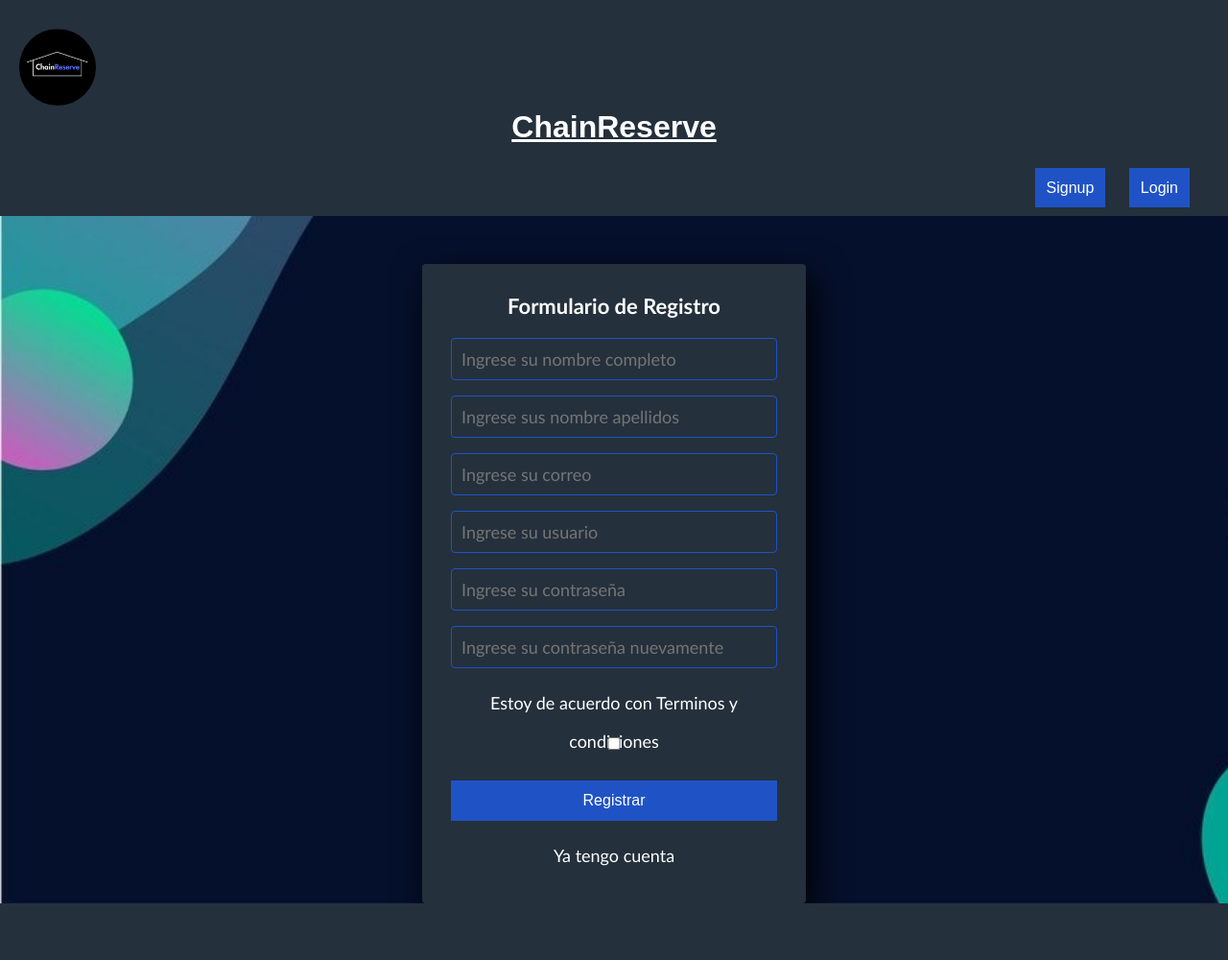
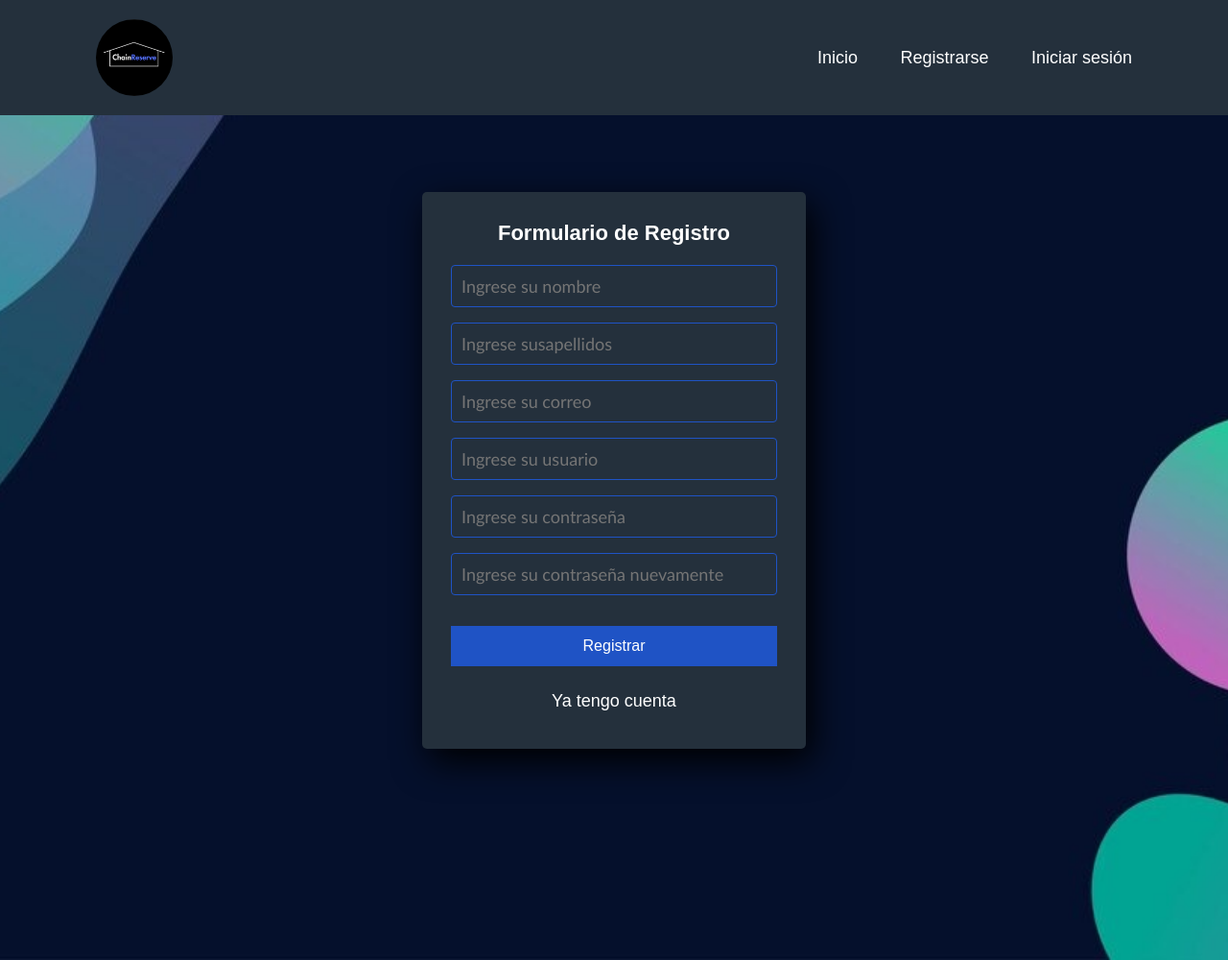
Before and after one commit to AndersonLondonoAvendano/ChainService, a Django app: page /signup/ in a window 1280 px wide. Shown: the whole page at 96% size. Before the commit the page ends 941 px from the top, so only its background shows below. Run offline with Django 5.2, Linux system fonts and the light colour scheme.

Commit message:
[FIX] se modifican estilos del header

```diff
--- a/registroUsers/static/css/styleRegistro.css
+++ b/registroUsers/static/css/styleRegistro.css
@@ -2,24 +2,105 @@
     margin: 0;
     padding: 0;
     box-sizing: border-box;
+    font-family: "Poppins", sans-serif;
 }
 
+/* Home Background */
 body {
-    background-image: url('./fondo.jpg');
+    min-height: 100vh;
+    background: url('./fondo.jpg') no-repeat;
     background-size: cover;
+    background-position: center;
     flex-wrap: wrap;
+    font-family: Arial, sans-serif;
+    margin: 0;
+    padding: 0;
 }
+
+/* Header Styles */
+.header {
+    position: fixed;
+    top: 0;
+    left: 0;
+    width: 100%;
+    padding: 20px 100px;
+    background: #24303c;
+    display: flex;
+    justify-content: space-between;
+    align-items: center;
+    z-index: 100;
+}
+
+/* Logo Styles */
+.logo {
+    font-size: 32px;
+    color: #fff;
+    text-decoration: none;
+    font-weight: 700;
+    width: 80px;
+    height: 80px;
+    border-radius: 80px;
+    margin-right: auto; /* Empuja la barra de navegación a la derecha */
+}
+
+/* Navbar Styles */
+.navbar a {
+    position: relative;
+    font-size: 18px;
+    color: #fff;
+    font-weight: 500;
+    text-decoration: none;
+    margin-left: 40px;
+
+}
+
+.navbar a::before {
+    content: '';
+    position: absolute;
+    top: 100%;
+    left: 0;
+    width: 0;
+    height: 2px;
+    background: #fff;
+    transition: .3s;
+}
+
+.navbar a:hover:before {
+    width: 100%;
+
+}
+
+.Bienvenida{
+    display: flex;
+    flex-direction: column;
+    justify-content: center; /* Centra verticalmente */
+    align-items: center;    /* Centra horizontalmente */
+    min-height: 100vh;      /* Asegura que ocupe al menos la altura completa de la ventana */
+    text-align: center;     /* Centra el texto */
+    margin-top: 140px;      /* Ajusta el margen superior según sea necesario */
+    color: #fff;
+}
+
+section a.hover {
+    color: #1f53c5;
+    text-decoration: line-through;
+}
+
 .menu {
     float: right !important;
   }
+
+.form-container {
+    margin-top: 100px; /* Ajusta este valor según sea necesario */
+}
 
 .form-register {
     width: 400px;
     background: #24303c;
     padding: 30px;
     margin: auto;
-    margin-top: 50px;
-    border-radius: 4px;
+    margin-top: 200px;
+    border-radius: 5px;
     font-family: 'calibri';
     color: white;
     box-shadow: 7px 13px 37px #000;
@@ -81,3 +162,28 @@
     font-size: 16px;
     text-align: center;
 }
+
+.cta {
+    width: 100%;
+    background-color: #1f53c5;
+    border: none;
+    padding: 12px;
+    color: #fff;
+    margin: 16px 0;
+    font-size: 16px;
+    text-align: left;
+    text-decoration: none;
+    margin-top: 0%;
+}
+
+.registrer{
+    text-decoration: none;
+    color: #fff;
+}
+
+footer {
+    background-color: #333;
+    color: #fff;
+    text-align: center;
+    padding: 20px 0;
+}
--- a/registroUsers/templates/home.html
+++ b/registroUsers/templates/home.html
@@ -5,95 +5,21 @@
         <meta charset="UTF-8">
         <meta name="viewport" content="width=device-width, initial-scale=1.0">
         <title>ChainReserve</title>
-        <link rel="stylesheet" type="text/css" href="{% static 'css/styleRegistro.css' %}">
-        <!-- <link rel="stylesheet" type="text/css" href="static\css/styleRegistro.css"> -->
+        <link rel="stylesheet" type="text/css" href="../static/css/styleRegistro.css">
     </head>
     <body>
-    <header>
-        <!-- poner el logo -->
-        <img src="static\css/logo.png" alt="Logo" class="logo">
-        <a href="/" style="color: #fff;"><h1 style="text-align: center;">ChainReserve</h1></a>
-        <br>
-        <br>
-        <nav>
-            <ul>
-                <li></li>
-                <li></li>
-                <div  class="menu">
-                {% if user.is_authenticated %}
-                <li><a href="{% url 'logout' %}" class="cta">Logout</a></li>
-                {% else %}
-                <li><a href="{% url 'signup' %}" class="cta">Signup</a></li>
-                <li><a href="{% url 'login' %}" class="cta">Login</a></li>
-                {% endif %}
-                </div>
-            </ul>
-        </nav>
-    </header>
+        <header class="header">
+            <a  href="{% url 'home' %}" class="logo">
+                <img src="../static/css/logo.png" alt="Logo" class="logo">
+            </a>
 
-    <style>
-        /* Estilos generales */
-body {
-    font-family: Arial, sans-serif;
-    margin: 0;
-    padding: 0;
-}
+            <nav class="navbar">
+                <a href="{% url 'home' %}">Inicio</a>
+                <a href="{% url 'signup' %}" class="">Registrarse</a>
+                <a href="{% url 'login' %}" class="">Iniciar sesión</a>
+            </nav>
+        </header>
 
-.logo{
-    margin-top: 10px;
-    width: 80px;
-    height: 80px;
-    border-radius: 80px;
-}
-
-
-header {
-    background-color:#24303c;
-    color: #fff;
-    padding: 20px;
-}
-nav ul {
-    list-style-type: none;
-    padding: 0;
-}
-
-nav ul li {
-    display: inline;
-    margin-right: 20px;
-}
-
-nav ul li a {
-    color: #fff;
-    text-decoration: none;
-}
-
-
-.cta {
-    width: 100%;
-    background-color: #1f53c5;
-    border: none;
-    padding: 12px;
-    color: #fff;
-    margin: 16px 0;
-    font-size: 16px;
-    text-align: left;
-    text-decoration: none;
-    margin-top: 0%;
-}
-
-footer {
-    background-color: #333;
-    color: #fff;
-    text-align: center;
-    padding: 20px 0;
-}
-.Bienvenida{
-    text-align: center;
-    margin-top: 140px;
-    color:#fff;
-}
-
-    </style>
     {% block content %}
     <section class="Bienvenida">
         {% if user.is_authenticated %}
@@ -104,7 +30,7 @@
         <h2>Bienvenid@ a ChainReserve</h2>
         <p>Descubre e innova en cada una de tus reservas</p>
         <br>
-        <a href="signup/">¡Registrate ahora mismo!</a>
+        <a class="registrer" href="signup/">¡Registrate ahora mismo!</a>
         {% endif %}
 
     </section>
--- a/registroUsers/templates/signin.html
+++ b/registroUsers/templates/signin.html
@@ -5,8 +5,8 @@
     <b style="color: red;">{{error}}</b>
     <h4>Iniciar sesión</h4>
     <form method="POST">
-    <input class="controls" type="text" name="username" id="usuarios"  autocomplete="off"   required placeholder="Ingrese su usuario">
-    <input class="controls" type="password" name="password" id="contraseñas" autocomplete="off" required placeholder="Ingrese su contraseña">
+    <input class="controls" type="text" name="username" id="usuarios"  autocomplete="off"   required placeholder="Ingrese su usuario" title="Usuario">
+    <input class="controls" type="password" name="password" id="contraseñas" autocomplete="off" required placeholder="Ingrese su contraseña" title="Contraseña">
     <button class="bottons" type="submit" value="Iniciar sesión"> Iniciar sesión</button>
     </form>
 
--- a/registroUsers/templates/signup.html
+++ b/registroUsers/templates/signup.html
@@ -6,15 +6,15 @@
     <h4>Formulario de Registro</h4>
     {% csrf_token %}
     <form  method="POST">
-    <input class="controls" type="text" name="first_name" id="nombres"  autocomplete="off" required placeholder="Ingrese su nombre completo" pattern="[A-Za-zàáâäãéèêëíìîïóòôöúùûüñÑ]+">
-    <input class="controls" type="text" name="last_name" id="apellidos"  autocomplete="off" required placeholder="Ingrese sus nombre apellidos" pattern="[A-Za-zàáâäãéèêëíìîïóòôöúùûüñÑ]+">
-    <input class="controls" type="email" name="email" id="correos"   autocomplete="off" required placeholder="Ingrese su correo">
-    <input class="controls" type="text" name="username" id="usuarios"  autocomplete="off"  required placeholder="Ingrese su usuario">
-    <input class="controls" type="password" name="password1"   autocomplete="off" id="contraseña1"required placeholder="Ingrese su contraseña">
-    <input class="controls" type="password" name="password2"   autocomplete="off"id="contraseña2"required placeholder="Ingrese su contraseña nuevamente">
-    <p>Estoy de acuerdo con <a href="#">Terminos y condiciones</a></p> <input class="bottons" type="checkbox" required>
-    <input class="bottons" type="submit" value="Registrar">
-    <p><a href="{% url 'login'%}">Ya tengo cuenta</a></p>
+        <input class="controls" type="text" name="first_name" id="nombres"  autocomplete="off" required placeholder="Ingrese su nombre" title="Nombre" pattern="[A-Za-zàáâäãéèêëíìîïóòôöúùûüñÑ]+">
+        <input class="controls" type="text" name="last_name" id="apellidos"  autocomplete="off" required placeholder="Ingrese susapellidos" title="Apellidos" pattern="[A-Za-zàáâäãéèêëíìîïóòôöúùûüñÑ]+">
+        <input class="controls" type="email" name="email" id="correos"   autocomplete="off" required placeholder="Ingrese su correo" title="Email">
+        <input class="controls" type="text" name="username" id="usuarios"  autocomplete="off"  required placeholder="Ingrese su usuario" title="Usuario">
+        <input class="controls" type="password" name="password1"   autocomplete="off" id="contraseña1"required placeholder="Ingrese su contraseña" title="Contraseña">
+        <input class="controls" type="password" name="password2"   autocomplete="off"id="contraseña2"required placeholder="Ingrese su contraseña nuevamente" title="Contraseña">
+        <!-- <p>Estoy de acuerdo con <a href="#">Terminos y condiciones</a></p> <input class="bottons" type="checkbox" required> -->
+        <input class="bottons" type="submit" value="Registrar">
+        <p><a href="{% url 'login'%}">Ya tengo cuenta</a></p>
     </form>
 </section>
 {% endblock %}
```
